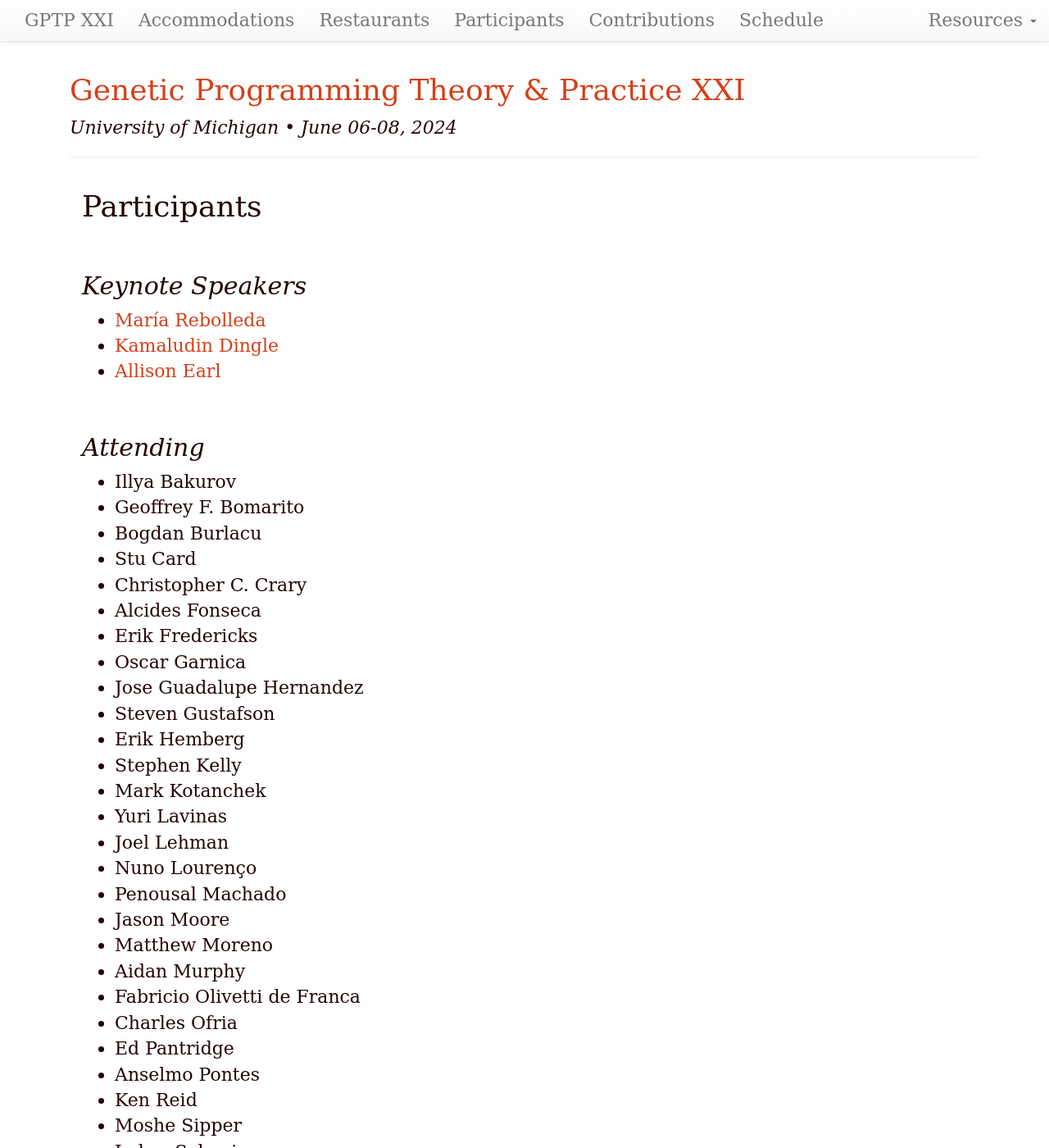
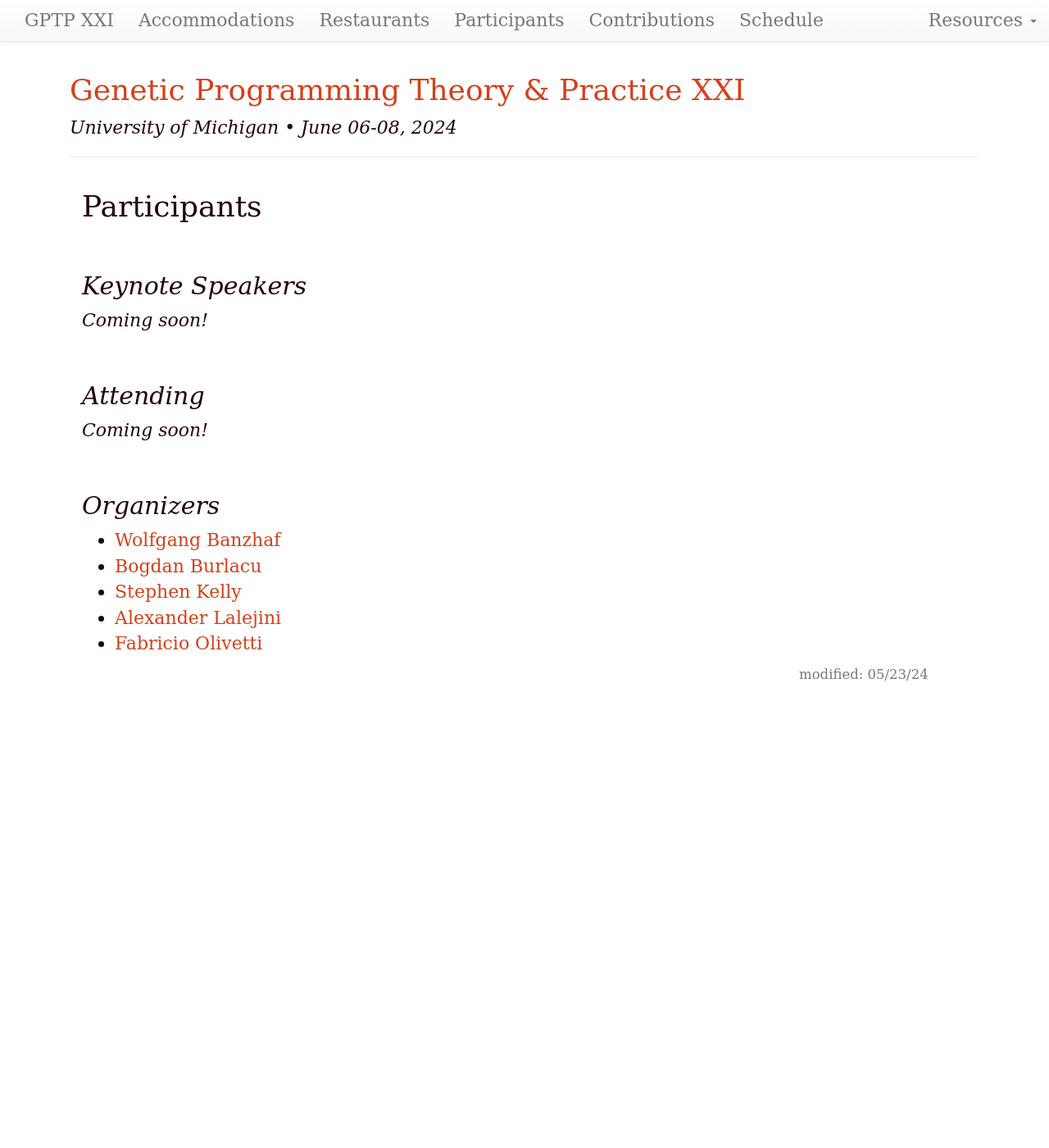
Before and after one commit to GPTP-workshop/gptp-workshop.github.io, a Jekyll site: the page built from attendees.md, in a window 1280 px wide and 1400 px high. Shown: the whole window at 82% size. Built offline with Jekyll 4.4.1, drawn with Linux system fonts in a browser that asks for light colours; our own code applies the rules of GitHub Pages for plain Markdown files; some of the changed text lies outside the part shown.

Commit message:
Update attendees for 2025, coming soon

```diff
--- a/attendees.md
+++ b/attendees.md
@@ -9,47 +9,16 @@ dates: "June 06-08, 2024"
 
 ## Keynote Speakers
 
-- [María Rebolleda](https://www.faculty.uci.edu/profile/?facultyId=6976)
-- [Kamaludin Dingle](https://www.dingleresearch.com/)
-- [Allison Earl](https://lsa.umich.edu/psych/people/faculty/anearl.html)
+*Coming soon!*
 
 ## Attending
 
-- Illya Bakurov
-- Geoffrey F. Bomarito
-- Bogdan Burlacu
-- Stu Card
-- Christopher C. Crary
-- Alcides Fonseca
-- Erik Fredericks
-- Oscar Garnica
-- Jose Guadalupe Hernandez
-- Steven Gustafson
-- Erik Hemberg
-- Stephen Kelly
-- Mark Kotanchek
-- Yuri Lavinas
-- Joel Lehman
-- Nuno Lourenço
-- Penousal Machado
-- Jason Moore
-- Matthew Moreno
-- Aidan Murphy
-- Fabricio Olivetti de Franca
-- Charles Ofria
-- Ed Pantridge
-- Anselmo Pontes
-- Ken Reid
-- Moshe Sipper
-- Lukas Sekanina
-- Lee Spector
-- Bill Tozier
-- Leonardo Vanneschi
-- Mengjie Zhang
+*Coming soon!*
 
 ## Organizers
 
 - [Wolfgang Banzhaf](https://www.cse.msu.edu/~banzhafw/)
-- [Ting Hu](https://www.cs.queensu.ca/people/Ting/Hu)
-- [Alexander Lalejini](https://www.gvsu.edu/computing/lalejini-alexander-111.htm)
-- [Stephan Winkler](http://bioinformatics.fh-hagenberg.at/site/index.php?id=36)
+- [Bogdan Burlacu](https://heal.heuristiclab.com/team/burlacu)
+- [Stephen Kelly](http://creativealgorithms.ca/)
+- [Alexander Lalejini](https://lalejini.com)
+- [Fabricio Olivetti](https://folivetti.github.io/)
```
